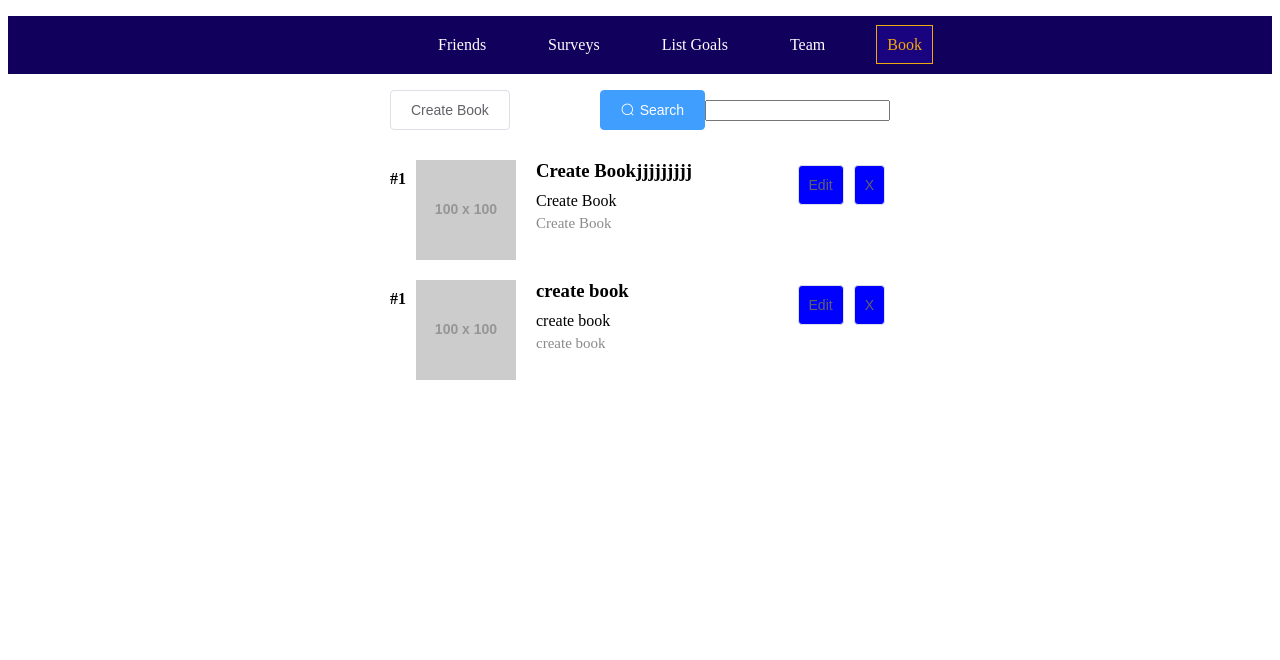
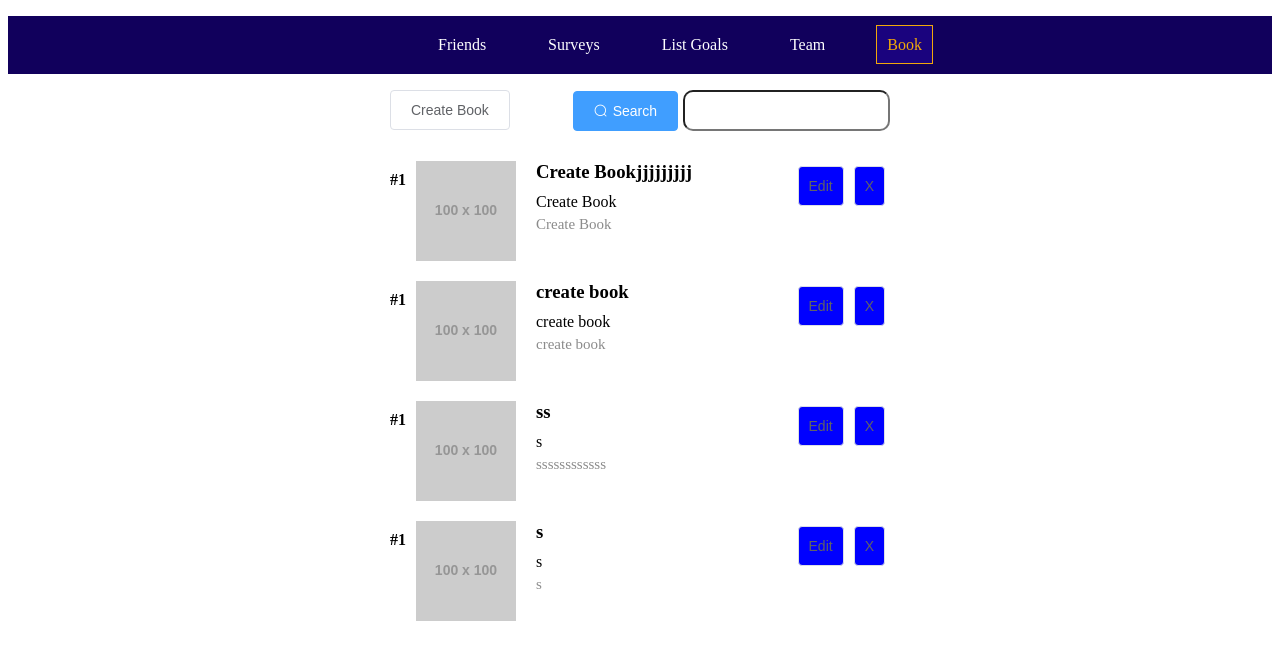
Before and after one commit to daipham1210/vue-training, a Vue app: page /books in a window 1280 px wide. Shown: the top 660 px of the page. Built offline with nearby package versions, Linux system fonts and the light colour scheme; data requests are answered from the project's data file.

Commit message:
update-search title book

```diff
--- a/db.json
+++ b/db.json
@@ -28,6 +28,18 @@
       "author": "create book",
       "decription": "create book",
       "id": 2
+    },
+    {
+      "title": "ss",
+      "author": "s",
+      "decription": "ssssssssssss",
+      "id": 3
+    },
+    {
+      "title": "s",
+      "author": "s",
+      "decription": "s",
+      "id": 4
     }
   ]
 }
--- a/src/components/books/Book.vue
+++ b/src/components/books/Book.vue
@@ -6,11 +6,11 @@
       />
       <div class="searchBook">
         <el-button type="primary" icon="el-icon-search">Search</el-button>
-        <input type="text" v-model="searchBook"/>
+        <input class="headerButton" type="text" v-model="searchBook"/>
       </div>
     </div>
     <div class="listBook">
-      <div class="bookItem" v-for="item in listBooks" :key="item.id">
+      <div class="bookItem" v-for="item in listBooksShow" :key="item.id">
         <div class="orderNumber">#1</div>
         <img  class="imgBook" src="https://via.placeholder.com/100" alt="placeholder" />
         <div v-if="!statusOpenEdit[item.id]" class="bookInfo">
@@ -41,7 +41,7 @@
 </template>
 
 <script>
-import { defineComponent, onMounted, reactive, toRefs } from "vue";
+import { defineComponent, onMounted, reactive, toRefs, watch } from "vue";
 import BookService from "@services/BookService";
 import BookForm from "@components/books/BookForm.vue";
 // import useEmitter from "@/composables/useEmitter";
@@ -60,6 +60,7 @@ export default defineComponent({
       statusOpenEdit: {},
       updateBook: {},
       searchBook: "",
+      listBooksShow: [],
     });
 
 
@@ -79,14 +80,36 @@ export default defineComponent({
           // handle success
           console.log('getListBook', response)
             data.listBooks = response.data;
-            data.searchBook = data.listBooks.filter((item) => item.title.includes())
+            // data.searchBook = data.listBooks.filter((item) => item.title.includes(item))
             console.log('data.listBooks', data.searchBook)
+      //       /* eslint-disable no-debugger */
+      // debugger
         })
         .catch(function(error) {
           // handle error
           console.log(error);
         });
     };
+
+     watch(
+      () => data.listBooks,
+      (newValue) => {
+        data.listBooksShow = newValue
+      }
+    )
+
+    watch(
+      () => data.searchBook,
+      (newValue) => {
+        // nếu có keyword thì mình sẽ locj
+        if(newValue) {
+          data.listBooksShow = data.listBooksShow.filter((item) => item.title.includes(newValue))
+        } else { // neu keyword rong thi sao
+          data.listBooksShow = data.listBooks
+        }
+      }
+    )
+
 
     const deleteBook = (id) => {
       BookService.deleteBook(id)
@@ -155,6 +178,12 @@ export default defineComponent({
   display: flex;
   justify-content: space-between;
   padding-bottom: 30px;
+  .headerButton {
+    height: 35px;
+    font-size: 15px;
+    margin-left: 5px;
+    border-radius: 10px;
+  }
 }
 .listBook {
   .bookItem {
--- a/src/components/books/CreateBookButton.vue
+++ b/src/components/books/CreateBookButton.vue
@@ -40,7 +40,6 @@
 import { defineComponent, toRefs, reactive } from "vue";
 import BookService from "@services/BookService";
 // import useEmitter from "@/composables/useEmitter";
-// import book form
 export default defineComponent({
   name: "CreateBookButton",
   components: {
```
